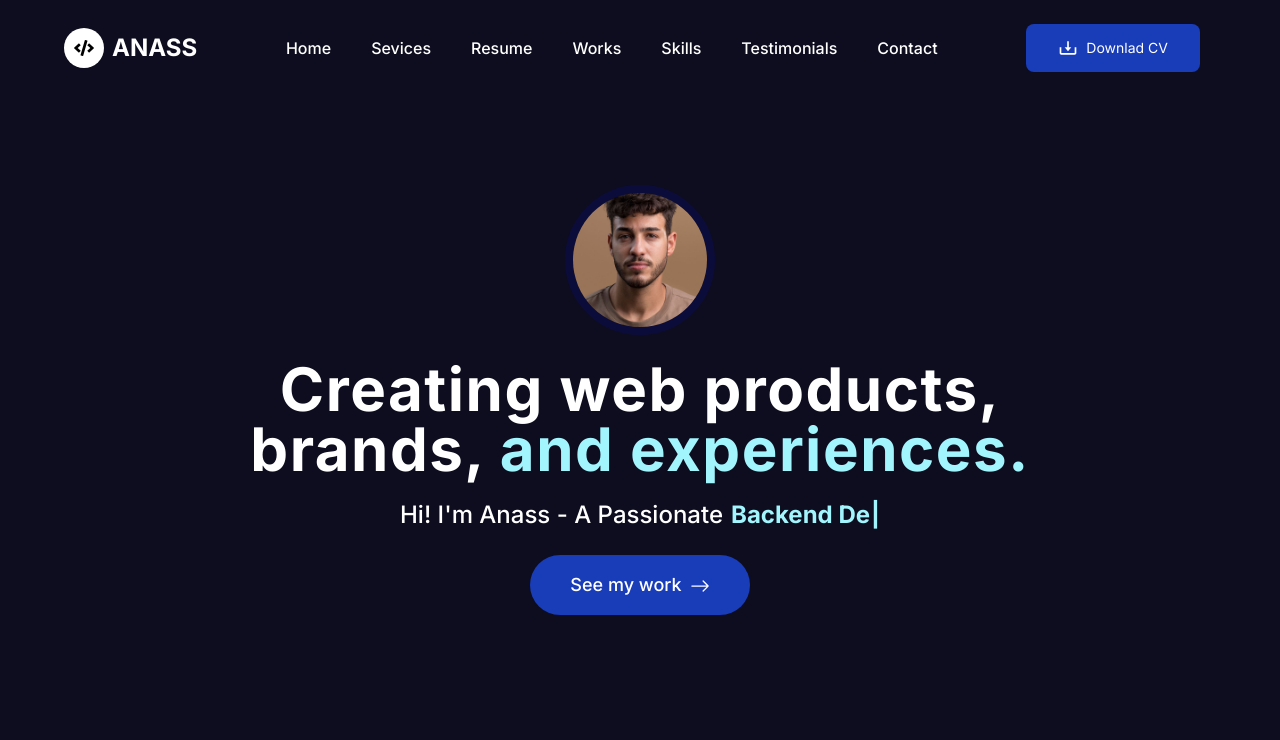
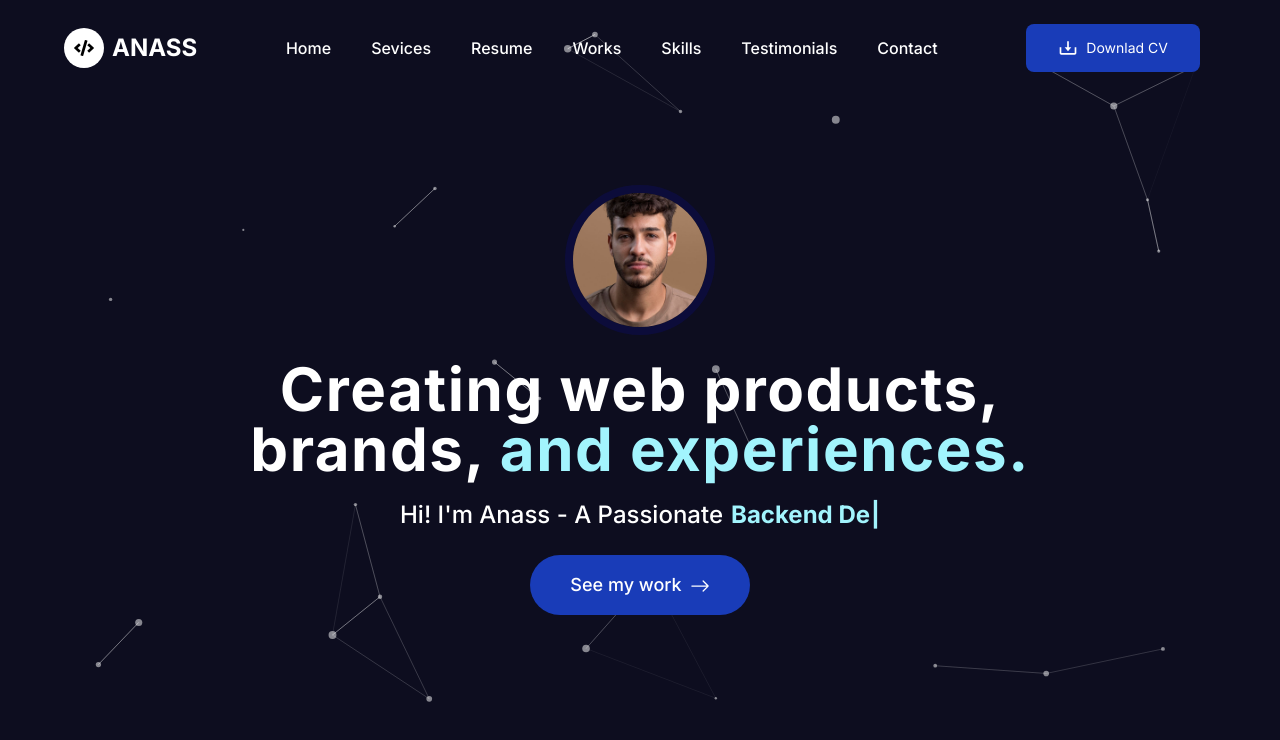
Before and after one commit to ZahaAnass/Portfolio, a Next.js app: page / in a window 1280 px wide. Shown: the top 740 px of the page. Built offline with nearby package versions, Linux system fonts and the light colour scheme.

Commit message:
implement paricial backround

```diff
--- a/components/Home/Hero/Hero.tsx
+++ b/components/Home/Hero/Hero.tsx
@@ -2,10 +2,12 @@
 import Image from "next/image";
 import { BsArrowRight } from "react-icons/bs";
 import Typewriter from "typewriter-effect";
+import ParticlesHero from "./ParticleBackground";
 
 const Hero = () => {
     return (
         <div className="relative h-screen flex items-center justify-center text-white overflow-hidden flex-col">
+            <ParticlesHero />
             <div className="relative z-10 flex flex-col items-center">
                 <Image
                     src="/images/s1.jpg"
--- /dev/null
+++ b/components/Home/Hero/ParticleBackground.tsx
@@ -0,0 +1,85 @@
+"use client";
+
+import { useEffect, useMemo, useState } from "react";
+import Particles, { initParticlesEngine } from "@tsparticles/react";
+import {
+  type Container,
+  type ISourceOptions,
+  MoveDirection,
+  OutMode,
+} from "@tsparticles/engine";
+import { loadSlim } from "@tsparticles/slim";
+
+export default function ParticlesHero() {
+  const [init, setInit] = useState(false);
+
+  useEffect(() => {
+    initParticlesEngine(async (engine) => {
+      await loadSlim(engine);
+    }).then(() => {
+      setInit(true);
+    });
+  }, []);
+
+  const particlesLoaded = async (container?: Container): Promise<void> => {
+    console.log(container);
+  };
+
+  const options: ISourceOptions = useMemo(
+    () => ({
+      background: {
+        color: { value: "transparent" }, // Transparent for overlay use
+      },
+      fullScreen: {
+        enable: false,
+      },
+      fpsLimit: 60,
+      interactivity: {
+        events: {
+          onClick: { enable: true, mode: "push" },
+          onHover: { enable: true, mode: "repulse" },
+        },
+        modes: {
+          push: { quantity: 4 },
+          repulse: { distance: 100, duration: 0.4 },
+        },
+      },
+      particles: {
+        color: { value: "#ffffff" },
+        links: {
+          color: "#ffffff",
+          distance: 150,
+          enable: true,
+          opacity: 0.4,
+          width: 1,
+        },
+        move: {
+          direction: MoveDirection.none,
+          enable: true,
+          outModes: { default: OutMode.out },
+          speed: 2,
+        },
+        number: {
+          density: { enable: true, area: 800 },
+          value: 60,
+        },
+        opacity: { value: 0.5 },
+        shape: { type: "circle" },
+        size: { value: { min: 1, max: 4 } },
+      },
+      detectRetina: true,
+    }),
+    []
+  );
+
+  if (!init) return null;
+
+  return (
+    <Particles
+      id="tsparticles"
+      particlesLoaded={particlesLoaded}
+      options={options}
+      className="absolute inset-0 "
+    />
+  );
+}
```
